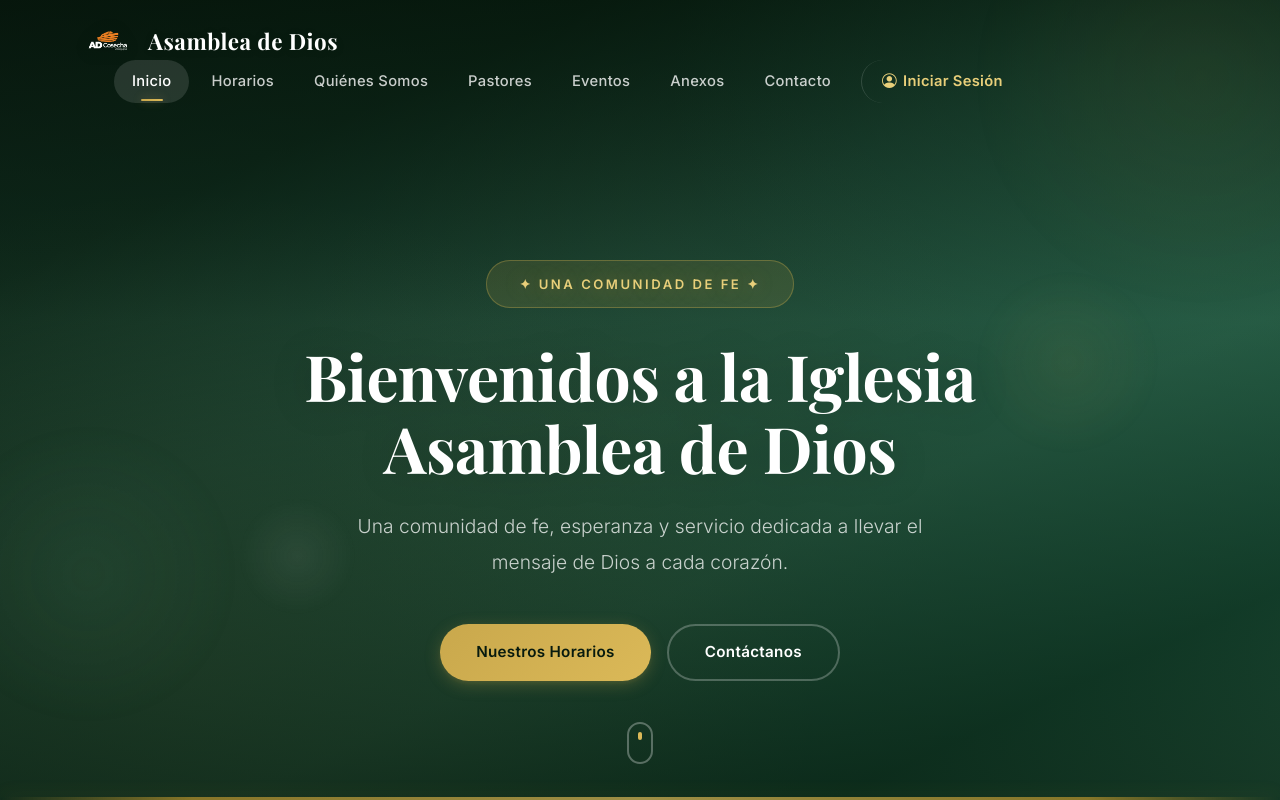
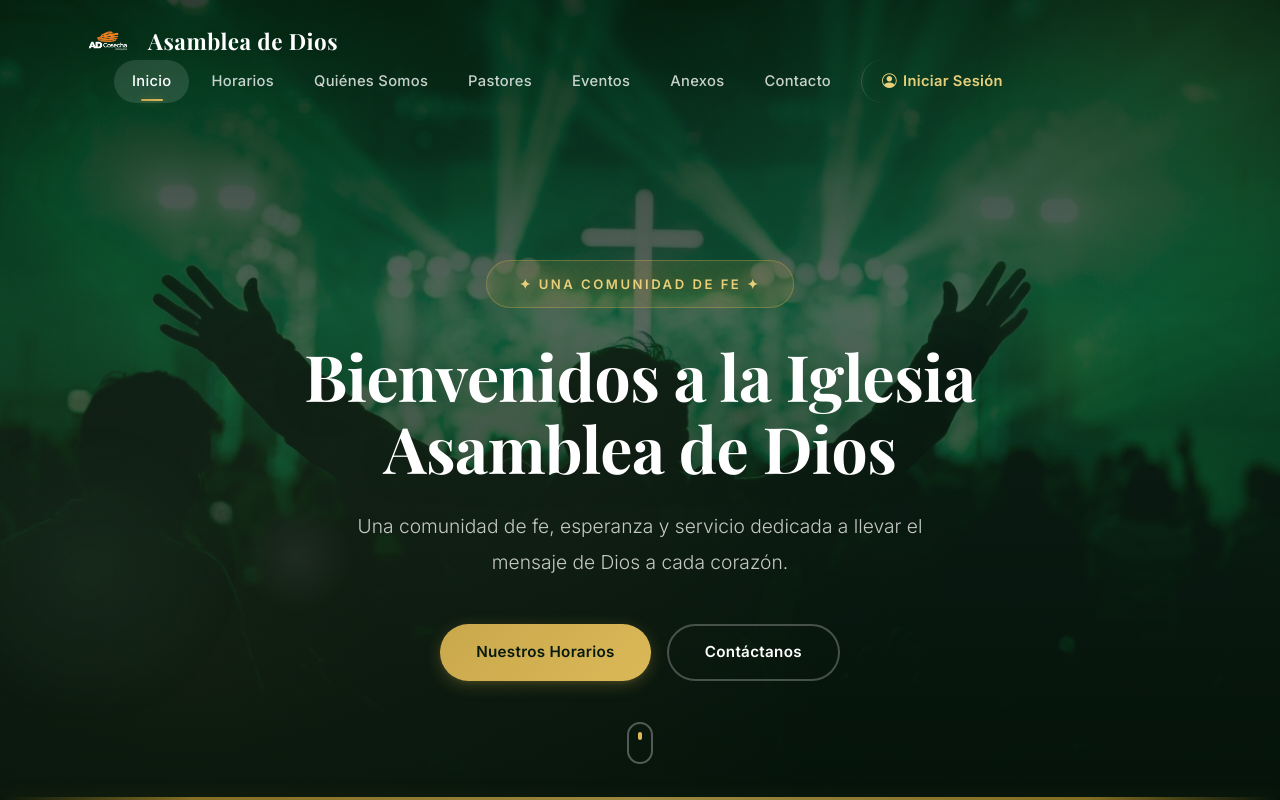
Before and after one commit to gerargram2006/Pagina-Iglesia, a React (Vite) app: page / in a window 1280 px wide. Shown: the top 800 px of the page. Built offline with nearby package versions, Linux system fonts and the light colour scheme.

Commit message:
feat: cambiar fondo del hero a imagen hero-inicio.webp con overlay oscuro

```diff
--- a/src/styles/styles.css
+++ b/src/styles/styles.css
@@ -292,21 +292,15 @@ a {
    ========================================================================== */
 
 .hero {
-  background-image: url('/img/hero-inicio.png');
-  background: linear-gradient(155deg,
-    #050f09 0%,
-    var(--primary-900) 20%,
-    var(--primary-800) 40%,
-    var(--primary-700) 65%,
-    #1a5c40 85%,
-    var(--primary-600) 100%
-  );
+  background-image: linear-gradient(rgba(0, 0, 0, 0.5), rgba(0, 0, 0, 0.5)), url('/img/hero-inicio.webp');
   background-size: cover;
   background-position: center;
-  background-attachment: fixed;
+  background-repeat: no-repeat;
   min-height: 100vh;
   display: flex;
   flex-direction: column;
+  align-items: center;
+  justify-content: center;
   position: relative;
   overflow: hidden;
   contain: layout style;
```
